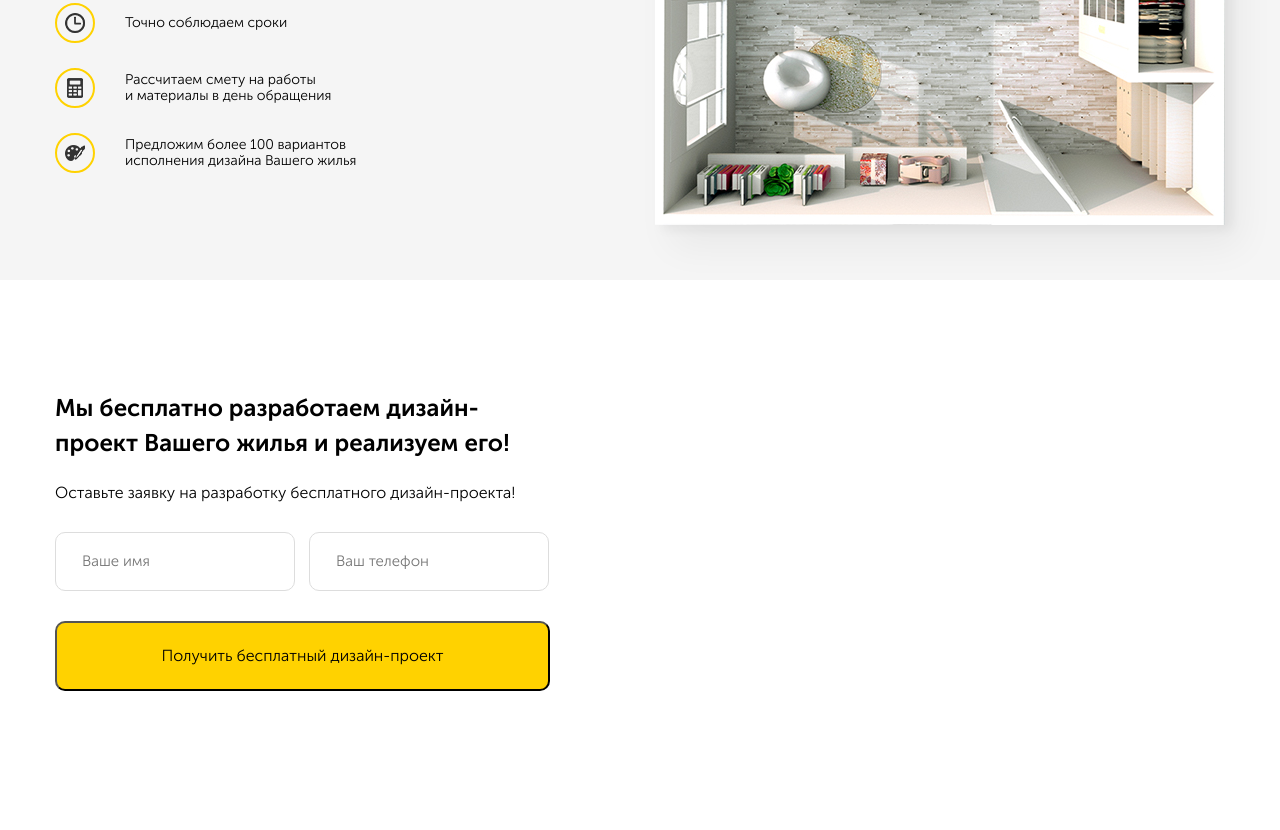
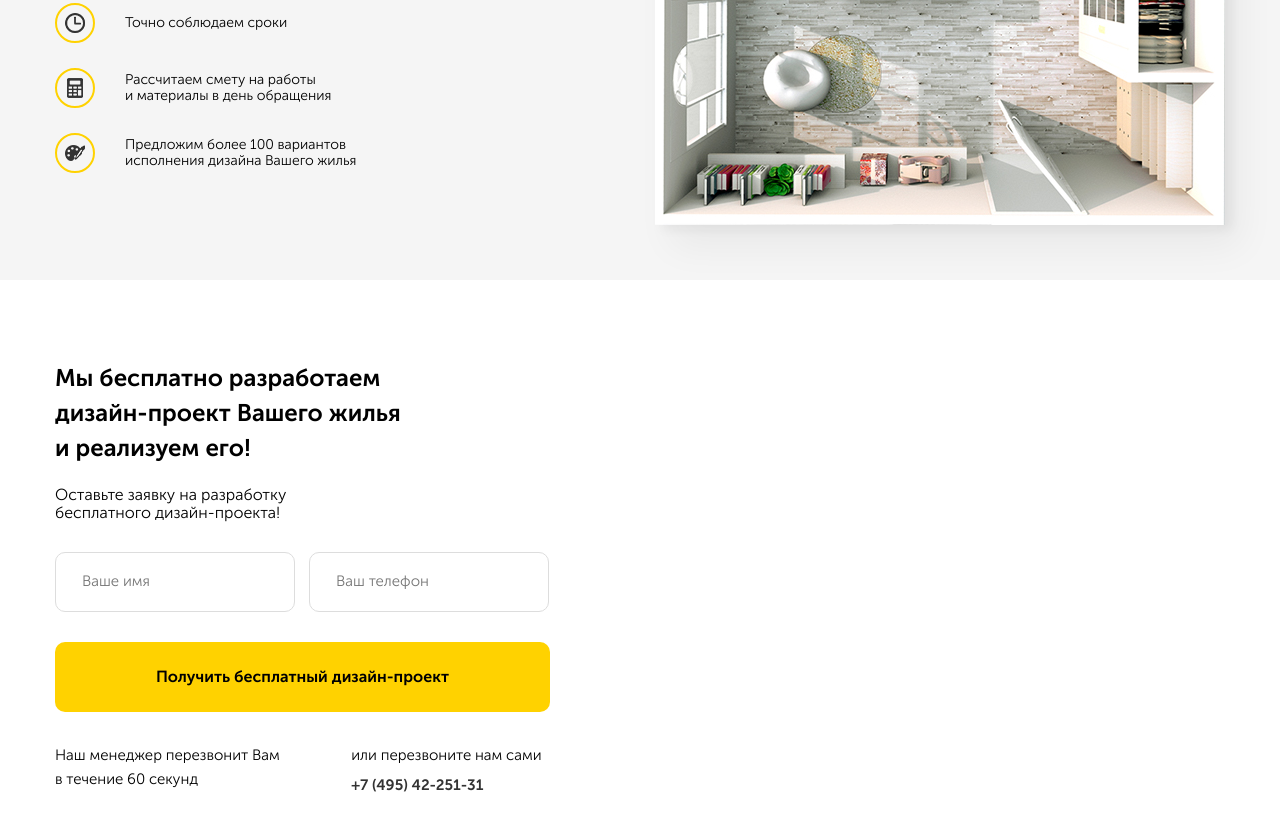
Before and after one commit to Samoiloff90/repair, a plain HTML site: page index.html in a window 1280 px wide. Shown: the part 408-1238 px from the top of the page. Before the commit the page ends 1189 px from the top, so only its background shows below. Drawn offline with Linux system fonts and the light colour scheme.

Commit message:
modified block offer

```diff
--- a/Sass/_interface.sass
+++ b/Sass/_interface.sass
@@ -30,13 +30,13 @@ img
     border: none
     outline: none
 .section
-  padding: 90px 0
+  padding: 60px 0 92px
   &-title
     font-size: 24px
     +bold
   &-subtitle
+    display: block
     font-size: 16px
-    display: block
 .input
   border: 1px solid $border-input
   padding: 20px 26px
--- a/Sass/blocks/_hero.sass
+++ b/Sass/blocks/_hero.sass
@@ -5,7 +5,7 @@
     display: flex
   &-text
     flex-basis: 50%
-    orphans: 140px
+    padding-right: 100px
     &__title
       font-size: 41px
       line-height: 55px
--- a/Sass/blocks/_offer.sass
+++ b/Sass/blocks/_offer.sass
@@ -16,12 +16,13 @@
     padding-right: 90px
     position: relative
   &__title
-    min-width: 360px
+    max-width: 360px
     line-height: 35px
-    margin-bottom: 24px
+    margin-bottom: 21px
   &__subtitle
-    min-width: 250px
+    max-width: 250px
     margin-bottom: 30px
+    +reg
   &__input
     margin-bottom: 30px
     width: 240px
@@ -30,11 +31,49 @@
   &__button
     width: 100%
     min-height: 70px
+    margin-bottom: 31px
+    border: none
+    outline: none
+    cursor: pointer
+    +bold
+    &:hover
+      background-color: lighten($main-color, 10%)
+      cursor: pointer
+      border: none
+      outline: none
+.information
+  display: flex
+  justify-content: space-between
+  &__time
+    display: inline-block
+    font-size: 15px
+    margin-right: 70px
+    line-height: 24px
+    max-width: 47%
+  &__or
+    display: inline-block
+    font-size: 15px
+    &-call
+      line-height: 24px
+    &-phone
+      display: inline-block
+      margin: 0
+      color: $text-color
+      font-size: 15px
+      text-decoration: none
+      margin-top: 10px
+      +bold
 @media (max-width: 1200px)
   .offer
-    background: #ffffff
+    background-size: cover
     &__input
       width: 100%
       margin-bottom: 10px
     &__button
       font-size: 13px
+@media (max-width: 768px)
+  .offer
+    background: #ffffff
+    &__block
+    width: 100%
+    padding-right: 0
--- a/index.html
+++ b/index.html
@@ -104,6 +104,19 @@
               Получить бесплатный дизайн-проект
             </button>
           </form>
+          <div class="information">
+            <span class="information__time">
+              Наш менеджер перезвонит Вам в течение 60 секунд
+            </span>
+            <div class="information__or">
+              <span class="information__or-call">
+                или перезвоните нам сами
+              </span>
+              <a href="tel:+7 (495) 42-251-31" class="information__or-phone">
+                +7 (495) 42-251-31
+              </a>
+            </div>
+          </div>
           <!-- /.form offer__form -->
         </div>
       </div>
```
Also changed, not shown: css/style.css.
